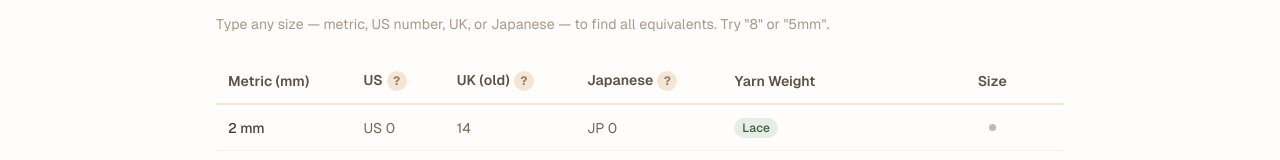
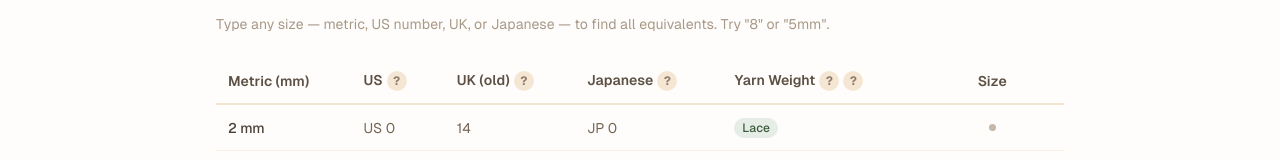
Before and after one commit to raiderj77/fibertools, a Next.js app: page /needle-converter in a window 1280 px wide. Shown: the part 289-449 px from the top of the page. Built offline with nearby package versions, Linux system fonts and the light colour scheme.

Commit message:
feat: yarn weight disclaimer tooltips on needle converter

```diff
--- a/src/app/needle-converter/NeedleConverterTool.tsx
+++ b/src/app/needle-converter/NeedleConverterTool.tsx
@@ -204,6 +204,8 @@ export default function NeedleConverterTool() {
                   </th>
                   <th className="text-left py-3 px-3 font-semibold text-bark-700 dark:text-cream-200">
                     Yarn Weight
+                    <Tooltip text="Approximate. Manufacturers vary — specialty yarns may need a very different size than their weight suggests." />
+                    <Tooltip text="Yarn weights are approximate. Manufacturers vary, and some specialty yarns (like eyelash or boucle) may recommend a very different hook/needle size than their weight category suggests." />
                   </th>
                   <th className="text-center py-3 px-3 font-semibold text-bark-700 dark:text-cream-200 hidden sm:table-cell">
                     Size
@@ -268,6 +270,8 @@ export default function NeedleConverterTool() {
                   </th>
                   <th className="text-left py-3 px-3 font-semibold text-bark-700 dark:text-cream-200">
                     Yarn Weight
+                    <Tooltip text="Approximate. Manufacturers vary — specialty yarns may need a very different size than their weight suggests." />
+                    <Tooltip text="Yarn weights are approximate. Manufacturers vary, and some specialty yarns (like eyelash or boucle) may recommend a very different hook/needle size than their weight category suggests." />
                   </th>
                   <th className="text-center py-3 px-3 font-semibold text-bark-700 dark:text-cream-200 hidden sm:table-cell">
                     Size
```
